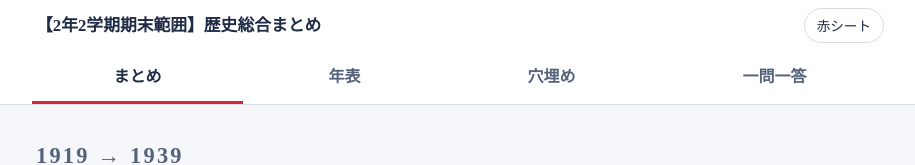
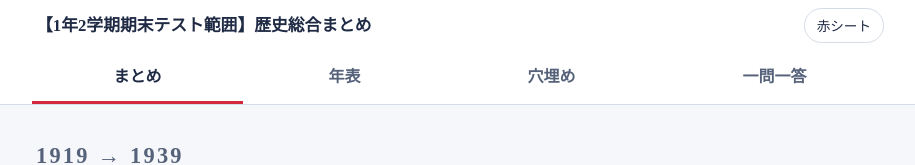
Before and after one commit to youki29/rekishi-sogo-matome, a plain HTML site: page index.html in a window 1280 px wide. Shown: the top 165 px of the page, without its empty margins (180-1095 px from the left). Drawn offline with Linux system fonts and the light colour scheme; a web font is replaced by a local one.

Commit message:
名前を【1年2学期期末テスト範囲】に変更
Co-Authored-By: Claude Opus 5.5 <noreply@anthropic.com>

```diff
--- a/index.html
+++ b/index.html
@@ -3,7 +3,7 @@
 <head>
 <meta charset="UTF-8">
 <meta name="viewport" content="width=device-width, initial-scale=1, viewport-fit=cover">
-<title>【2年2学期期末範囲】歴史総合まとめ｜大戦間期の世界 1919–1939</title>
+<title>【1年2学期期末テスト範囲】歴史総合まとめ｜大戦間期の世界 1919–1939</title>
 <link rel="preconnect" href="https://fonts.googleapis.com">
 <link rel="preconnect" href="https://fonts.gstatic.com" crossorigin>
 <link href="https://fonts.googleapis.com/css2?family=Zen+Kaku+Gothic+New:wght@400;500;700&family=Zen+Old+Mincho:wght@700;900&display=swap" rel="stylesheet">
@@ -134,7 +134,7 @@ footer{text-align:center;color:var(--sub);font-size:.8rem;padding:24px 16px 40px
 <body>
 <header class="top">
   <div class="bar">
-    <span class="brand">【2年2学期期末範囲】歴史総合まとめ</span>
+    <span class="brand">【1年2学期期末テスト範囲】歴史総合まとめ</span>
     <button class="iconbtn sheetbtn" id="sheetBtn" aria-pressed="false" title="重要語句を赤シートで隠す">赤シート</button>
   </div>
   <nav class="tabs" aria-label="ページ切り替え">
```
